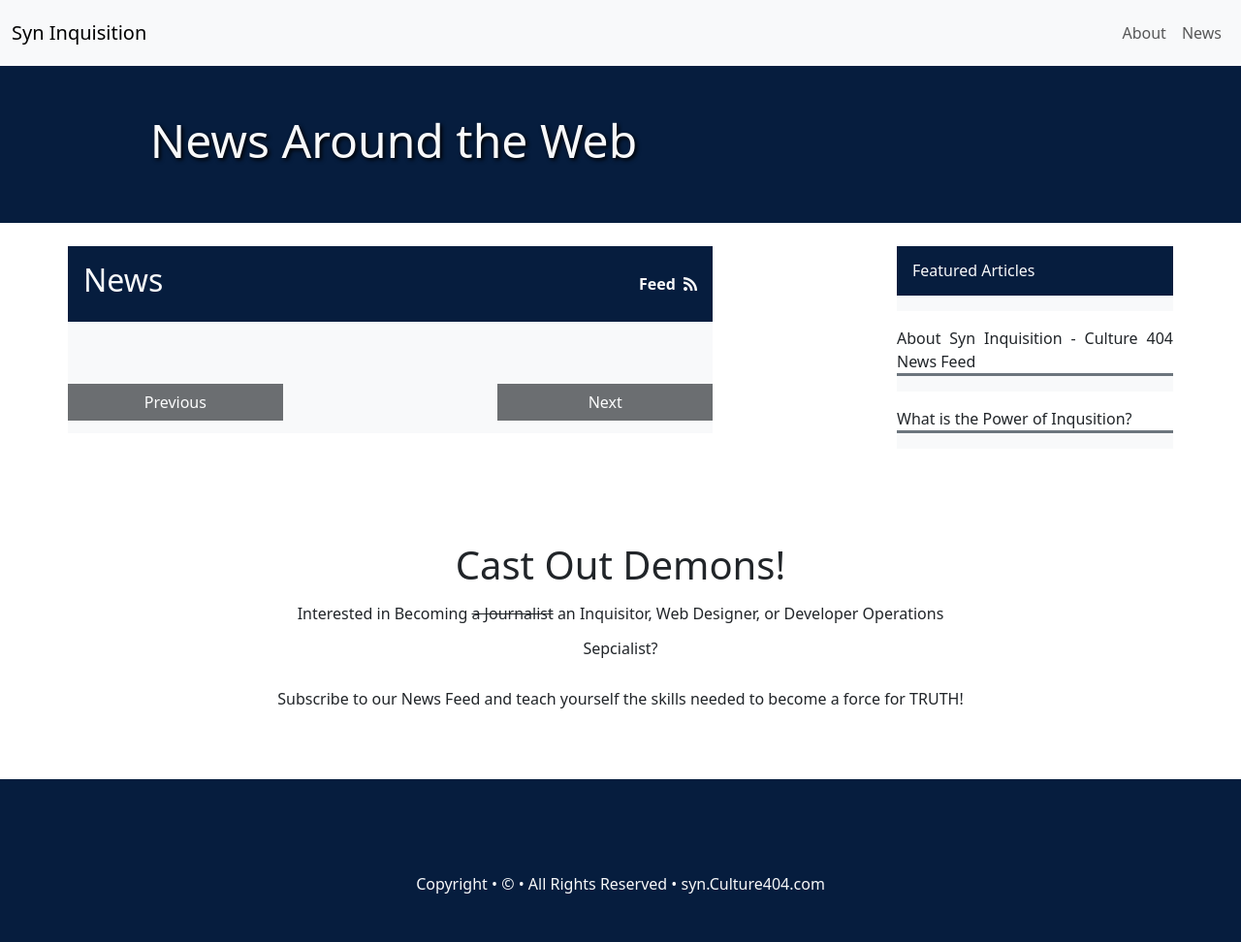
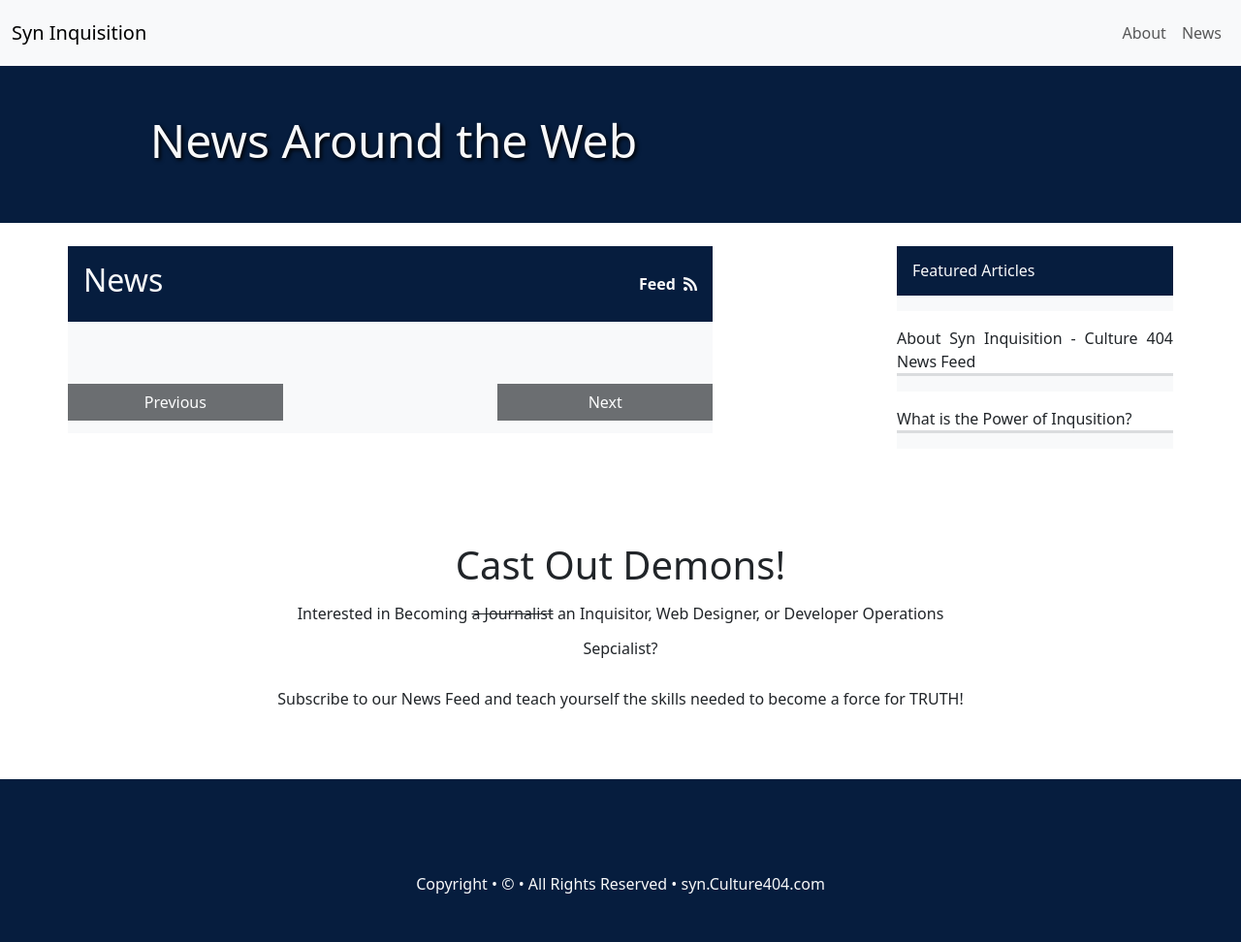
Before and after one commit to Culture-404/Syn_Inquisition, a Jekyll site: the page built from news/index.html, in a window 1280 px wide. Shown: the whole page at 97% size. Built offline with Jekyll 4.4.1, drawn with Linux system fonts in a browser that asks for light colours; the list of posts is cut into pages by our own code.

Commit message:
border opacity

```diff
--- a/news/index.html
+++ b/news/index.html
@@ -111,7 +111,7 @@ title: "News Around the Web"
             <h5>Factchecks and other articles coming soon...</h5>
             {% else %}
             {% for item in library %}
-            <div class="bg-white text-dark border-bottom border-3 border-secondary mb-3">
+            <div class="bg-white text-dark border-bottom border-3 border-secondary border-opacity-25 mb-3">
                 <h3 class="h6 mb-0 lh-base text-justify my-3 ">
                     <a href="{{ item.url }}" class="link-dark link-offset-2 link-underline-opacity-0 link-underline-opacity-75-hover">{{ item.title }}</a>
                 </h3>
```
